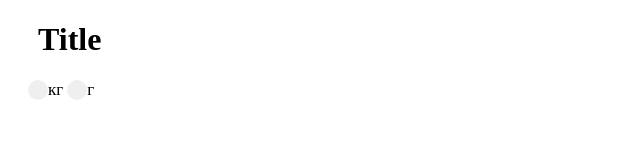
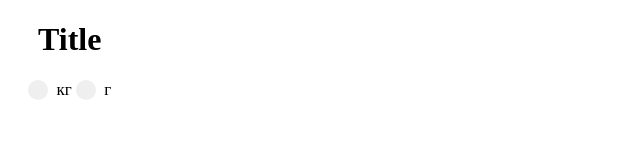
Before and after one commit to triest/radi--button-style, a plain HTML site: page index.html in a window 1280 px wide. Shown: the full height of the page, 0-640 px from the left. Drawn offline with Linux system fonts and the light colour scheme.

Commit message:
Add space and gitignore

```diff
--- a/index.html
+++ b/index.html
@@ -10,14 +10,14 @@
 <h1 class="title">Title</h1>
 
 <label class="radioContainer">
-    <input name="test" type="radio">кг
+    <input name="test" type="radio">&nbsp;&nbsp;кг
     <span class="circle"></span>
 </label>
 <!--
 -->
 <label class="radioContainer">
-    <input name="test" type="radio">г
-    <span class="circle"></span>
+    <input name="test" type="radio">&nbsp;&nbsp;г
+       <span class="circle"></span>
 </label>
 
 
```
Also changed, not shown: 1 other file.
